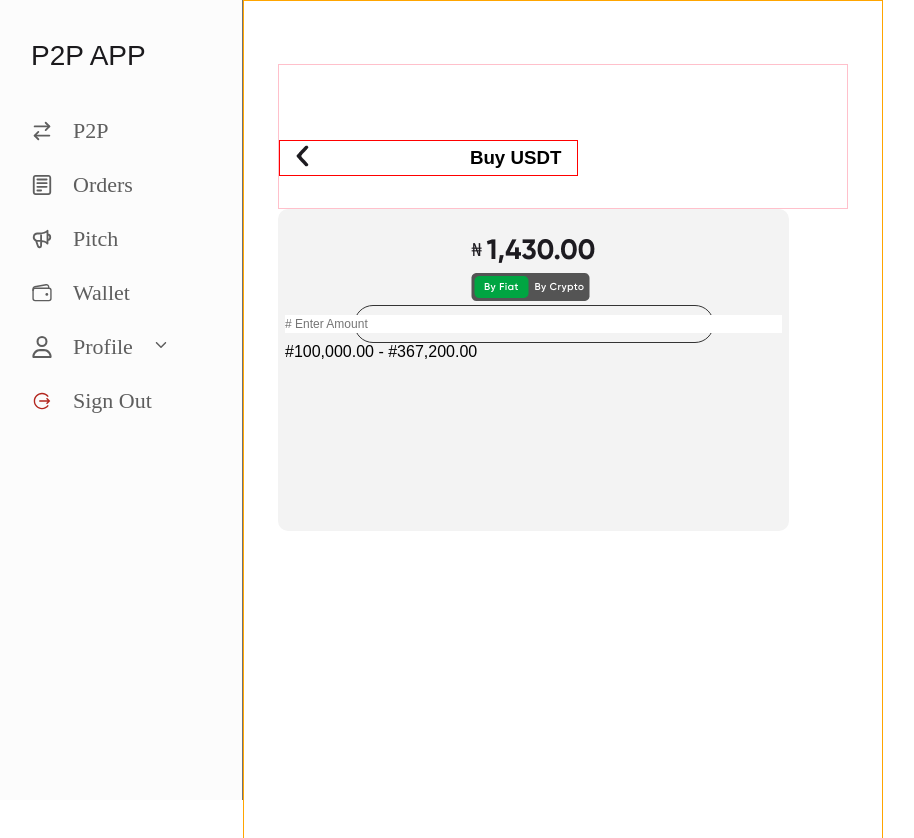
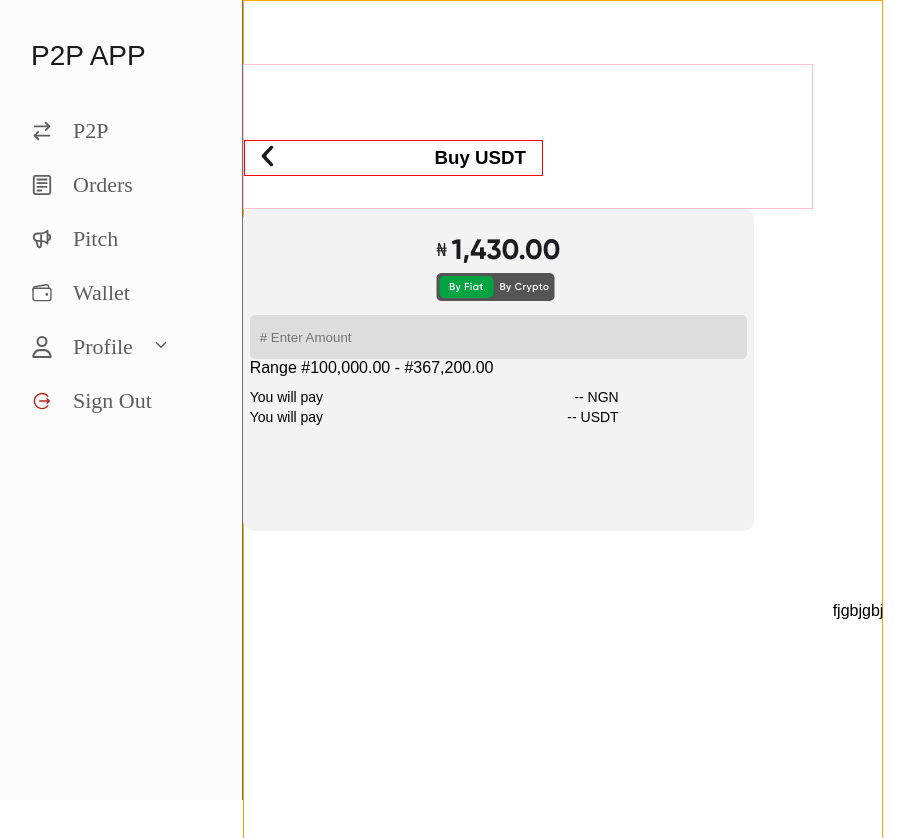
Before and after one commit to Stringcode-Limited/p2p-front-end, a React (Vite) app: page /app/buyUSDT in a window 1280 px wide. Shown: the top 838 px of the page, without its empty margins (13-927 px from the left). Built offline with nearby package versions, Linux system fonts and the light colour scheme; a web font is replaced by a local one.

Commit message:
usdt data added

```diff
--- a/src/pages/app/app-home-page/BuyUsdt/Buyusdt.css
+++ b/src/pages/app/app-home-page/BuyUsdt/Buyusdt.css
@@ -29,6 +29,7 @@
     align-items: center;
     justify-content: center;
 }
+
 .usdt-info .middle-section{
     border: 1px solid pink;
     width: 570px;
@@ -65,17 +66,23 @@
     width: 384px;
 }
 input[type="text"]{
-    border-radius: none;
+
     width: 497px;
     height: 44px;
-}.usdt-info .amount{
+    background-color: #DDDDDD;
+    border: none;
+    border-radius: 5px;
+}
+::placeholder{
+    padding: 10px;
+}
+.usdt-info .amount{
     width: 497px;
 }
-.usdt-info .search{
+.usdt-info .pays{
+    margin-top: 10px;
+    width: 479px;
 
-    flex-direction: column;
-    align-items: center;
-    justify-content: center;
 }
 .usdt-info .fig-bold{
     display: flex;
@@ -83,3 +90,21 @@ input[type="text"]{
     align-items: center;
     flex-direction: column;
 }
+.usdt-info .paying{
+    display: flex;
+    gap: 2px;
+    width: 369px;
+    height: 20px;
+    align-items: center;
+    justify-content:space-between;
+}
+.usdt-info .pying{
+    font-size: 14px;
+    font-family: 'Gilroy-Medium', sans-serif;
+}
+.usdt-info .figs{
+    font-family: 'Gilroy-Medium', sans-serif;
+}
+.usdt-info .entering-filed{
+    margin-top: 10px;
+}
--- a/src/pages/app/app-home-page/BuyUsdt/Buyusdt.tsx
+++ b/src/pages/app/app-home-page/BuyUsdt/Buyusdt.tsx
@@ -3,7 +3,7 @@ import left from "../../../../assets/images/left.png"
 import OrderCard from "../../../../components/OrderCard/OrderCard";
 import figure from "../../../../assets/images/figure.png"
 import fiat from "../../../../assets/images/fiat.png"
-
+import pays from "../../../../assets/images/pays.png"
 
 
 
@@ -35,18 +35,32 @@ function Buyusdt() {
                                 <img src={fiat} alt="" />
                             </div>
                             </div>
-                            <div className="search">
+                            <div className="entering-filed">
+                            <div className="input-field">
                               <input type="text" placeholder="# Enter Amount" />
                             </div>
                             <div className="amount">
-                                <p>#100,000.00 - #367,200.00</p>
+                                <p className="figs">Range #100,000.00 - #367,200.00</p>
+                            </div>
+                            <div className="pays">
+                                <div className="paying">
+                                <p className="pying">You will pay</p>
+                                <p className="pying">-- NGN</p>
+                                </div>
+                                <div className="paying">
+                                <p className="pying">You will pay</p>
+                                <p className="pying">-- USDT</p>
+                                </div>
+                                </div>
                             </div>
                         </div>
                     </div>
                 </div>
             </div>
            </div>
-
+           <div className="joy">
+            fjgbjgbj
+           </div>
 
     </div>
 
```
Also changed, not shown: src/assets/images/pays.png (added).
